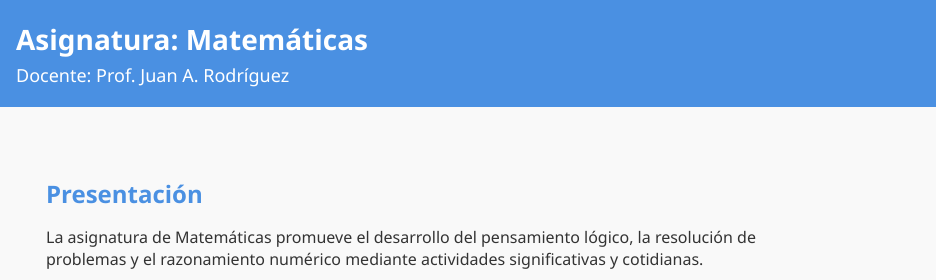
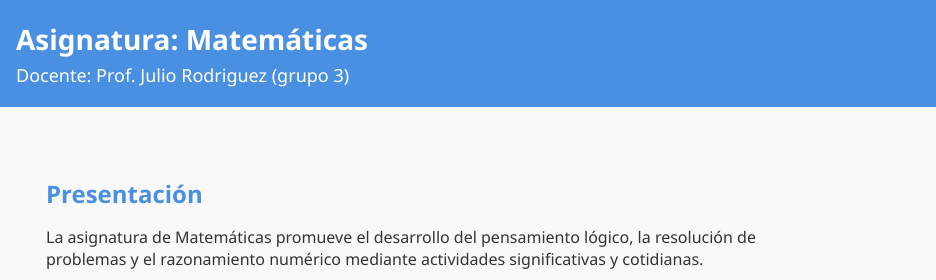
Before and after one commit to juanalberto25/juanalberto25.github.io, a plain HTML site: page index.html in a window 1280 px wide. Shown: the top 280 px of the page, 344-1280 px from the left. Drawn offline with Linux system fonts and the light colour scheme.

Commit message:
Update index.html

```diff
--- a/index.html
+++ b/index.html
@@ -159,7 +159,7 @@
       <img src="logomat.png" alt="Logo Matemáticas">
       <div class="titulo">
         <h1>Asignatura: Matemáticas</h1>
-        <p>Docente: Prof. Juan A. Rodríguez</p>
+        <p>Docente: Prof. Julio Rodriguez (grupo 3)</p>
       </div>
     </header>
 
```
